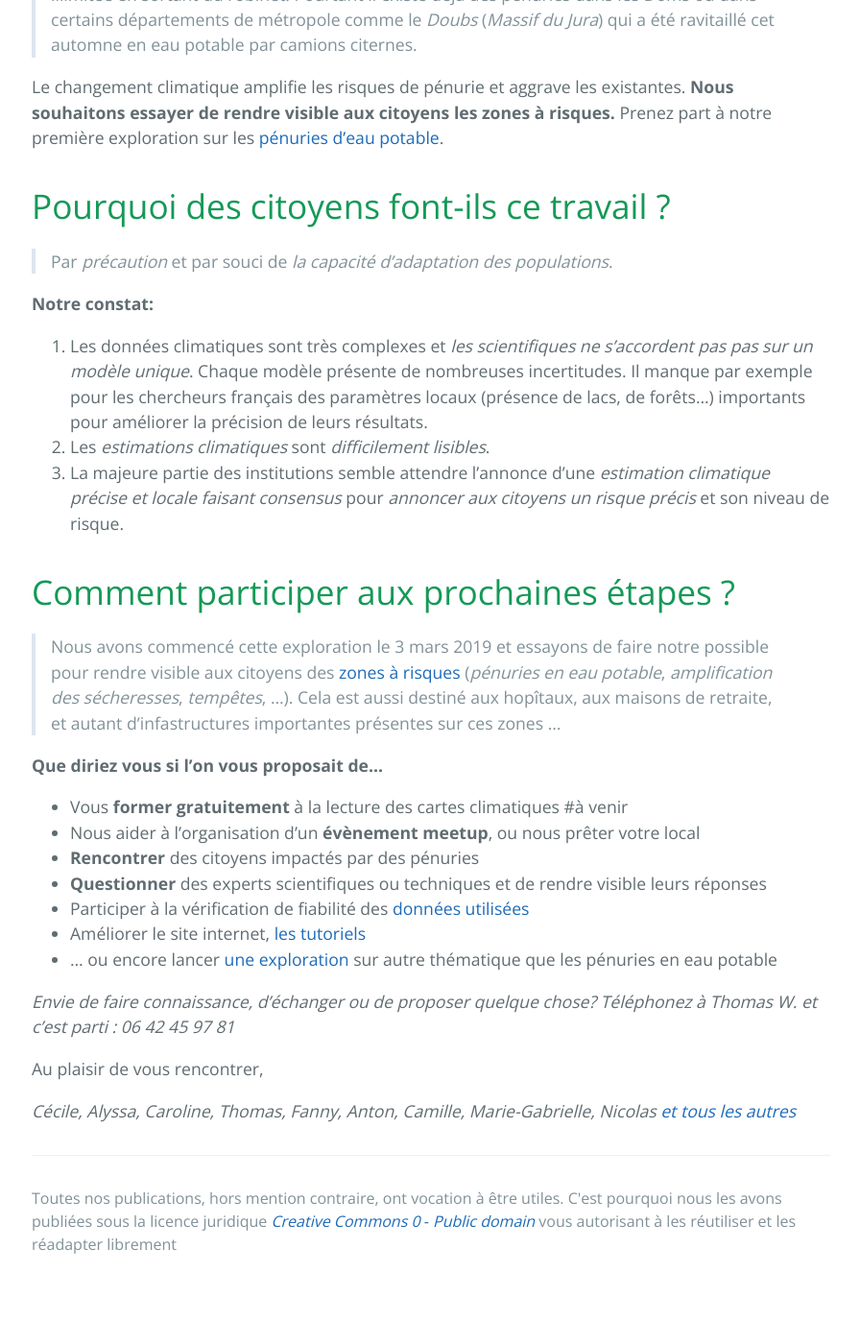
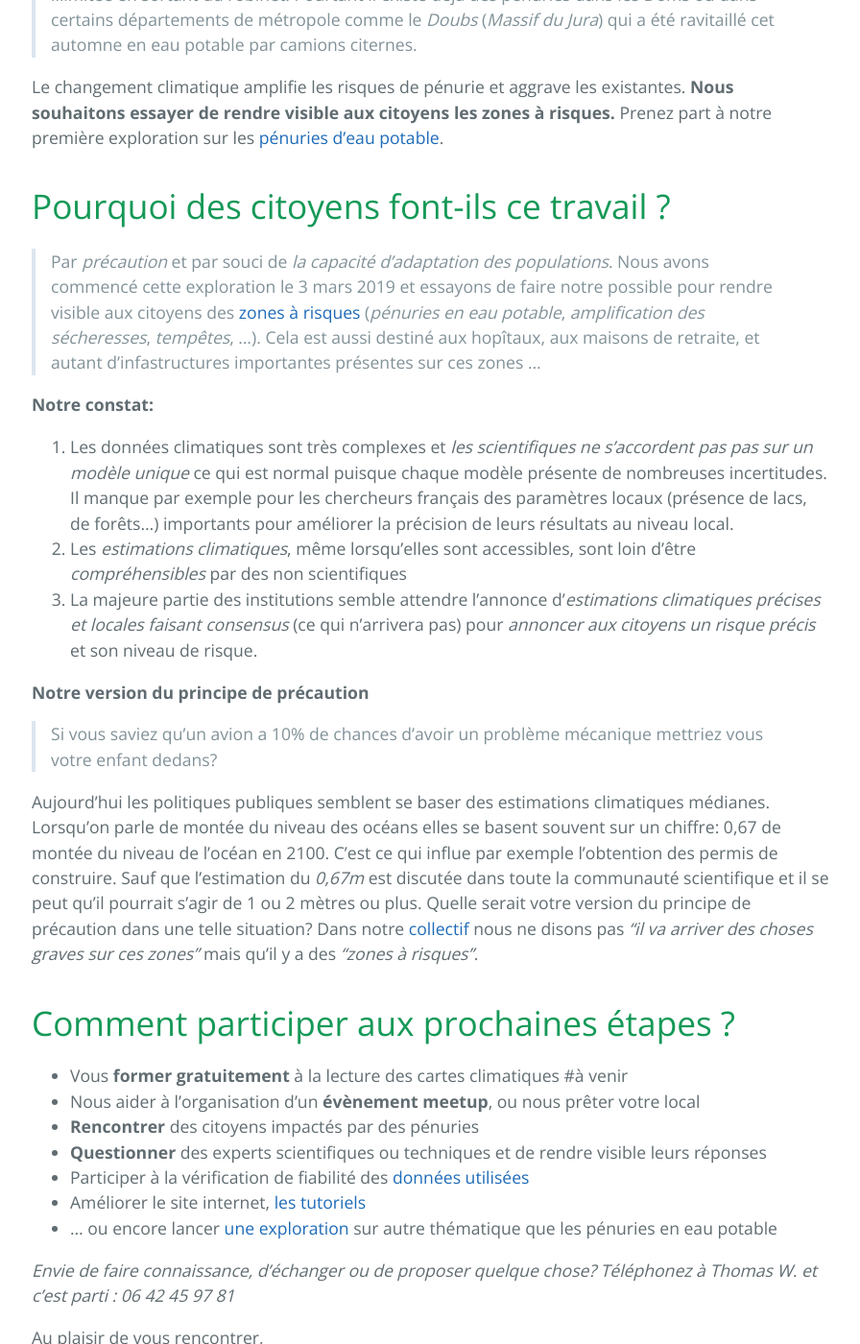
Before and after one commit to secheresses/Ancien-site, a Jekyll site: the page built from index.md, in a window 1280 px wide and 1400 px high, scrolled down 686 px. Shown: the whole window at 96% size, without its empty margins (191-1087 px from the left). Built offline with Jekyll 4.4.1, drawn with Linux system fonts in a browser that asks for light colours; before the commit the page ends 2026 px from its top, so only the background shows below that.

Commit message:
Mise à jour

```diff
--- a/index.md
+++ b/index.md
@@ -16,18 +16,20 @@ Le changement climatique amplifie les risques de pénurie et aggrave les existan
 
 # Pourquoi des citoyens font-ils ce travail ?
 
-> Par *précaution* et par souci de *la capacité d'adaptation des populations*.
+> Par *précaution* et par souci de *la capacité d'adaptation des populations*. Nous avons commencé cette exploration le 3 mars 2019 et essayons de faire notre possible pour rendre visible aux citoyens des [zones à risques](../methode) (*pénuries en eau potable*, *amplification des sécheresses*, *tempêtes*, ...). Cela est aussi destiné aux hopîtaux, aux maisons de retraite, et autant d'infastructures importantes présentes sur ces zones ...
 
 **Notre constat:**
-1. Les données climatiques sont très complexes et *les scientifiques ne s'accordent pas pas sur un modèle unique*. Chaque modèle présente de nombreuses incertitudes. Il manque par exemple pour les chercheurs français des paramètres locaux (présence de lacs, de forêts...) importants pour améliorer la précision de leurs résultats.
-2. Les *estimations climatiques* sont *difficilement lisibles*.
-3. La majeure partie des institutions semble attendre l'annonce d'une *estimation climatique précise et locale faisant consensus* pour *annoncer aux citoyens un risque précis* et son niveau de risque.
+1. Les données climatiques sont très complexes et *les scientifiques ne s'accordent pas pas sur un modèle unique* ce qui est normal puisque chaque modèle présente de nombreuses incertitudes. Il manque par exemple pour les chercheurs français des paramètres locaux (présence de lacs, de forêts...) importants pour améliorer la précision de leurs résultats au niveau local.
+2. Les *estimations climatiques*, même lorsqu'elles sont accessibles, sont loin d'être *compréhensibles* par des non scientifiques
+3. La majeure partie des institutions semble attendre l'annonce d'*estimations climatiques précises et locales faisant consensus* (ce qui n'arrivera pas) pour *annoncer aux citoyens un risque précis* et son niveau de risque.
+
+**Notre version du principe de précaution**
+
+> Si vous saviez qu'un avion a 10% de chances d'avoir un problème mécanique mettriez vous votre enfant dedans?
+
+Aujourd'hui les politiques publiques semblent se baser des estimations climatiques médianes. Lorsqu'on parle de montée du niveau des océans elles se basent souvent sur un chiffre: 0,67 de montée du niveau de l'océan en 2100. C'est ce qui influe par exemple l'obtention des permis de construire. Sauf que l'estimation du *0,67m* est discutée dans toute la communauté scientifique et il se peut qu'il pourrait s'agir de 1 ou 2 mètres ou plus. Quelle serait votre version du principe de précaution dans une telle situation? Dans notre [collectif](../collectif) nous ne disons pas *"il va arriver des choses graves sur ces zones"* mais qu'il y a des *"zones à risques"*.
 
 # Comment participer aux prochaines étapes ?
-
->  Nous avons commencé cette exploration le 3 mars 2019 et essayons de faire notre possible pour rendre visible aux citoyens des [zones à risques](../methode) (*pénuries en eau potable*, *amplification des sécheresses*, *tempêtes*, ...). Cela est aussi destiné aux hopîtaux, aux maisons de retraite, et autant d'infastructures importantes présentes sur ces zones ...
-
-**Que diriez vous si l'on vous proposait de...**
 
 * Vous **former gratuitement** à la lecture des cartes climatiques #à venir
 * Nous aider à l'organisation d'un **évènement meetup**, ou nous prêter votre local
```
